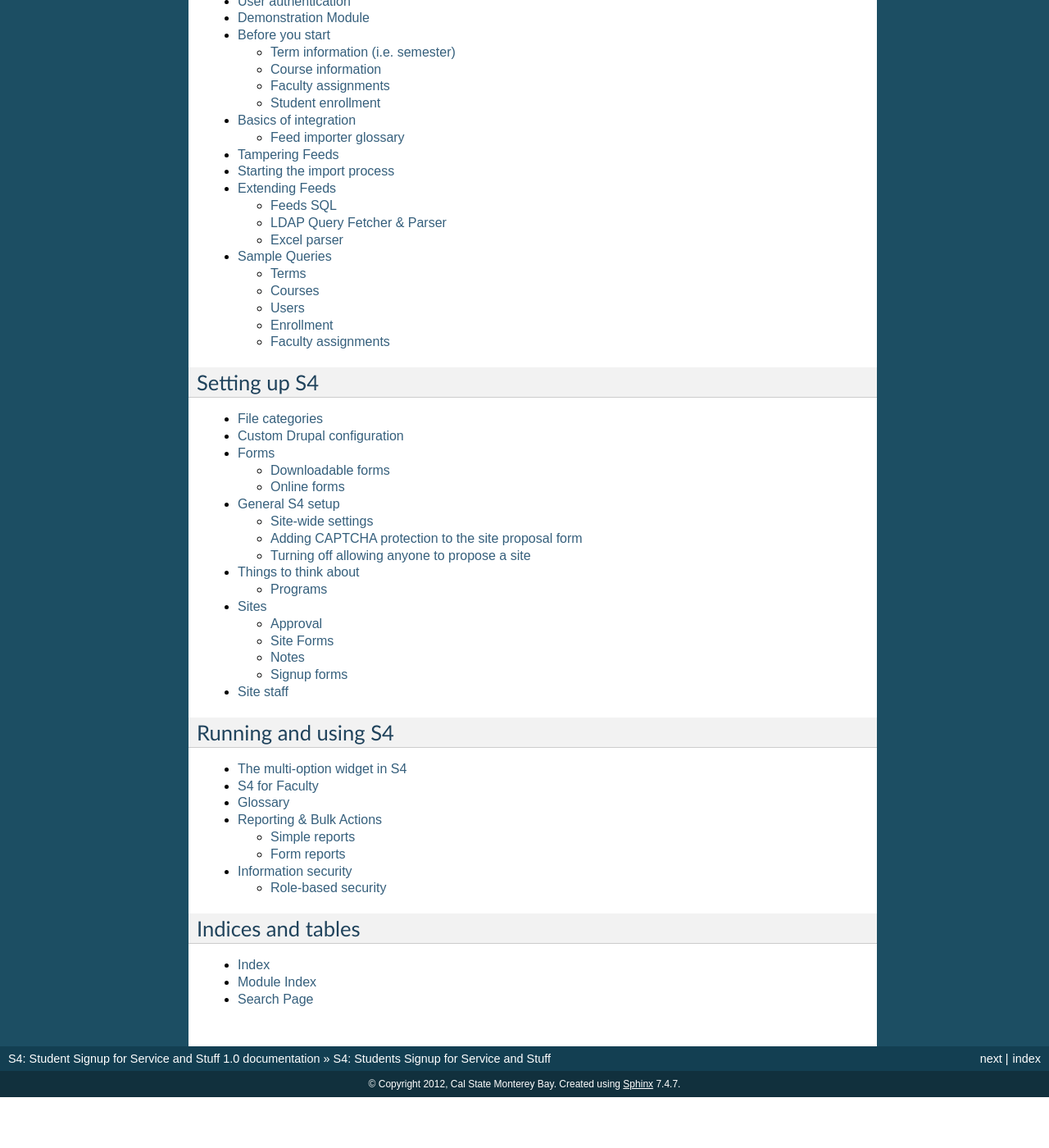
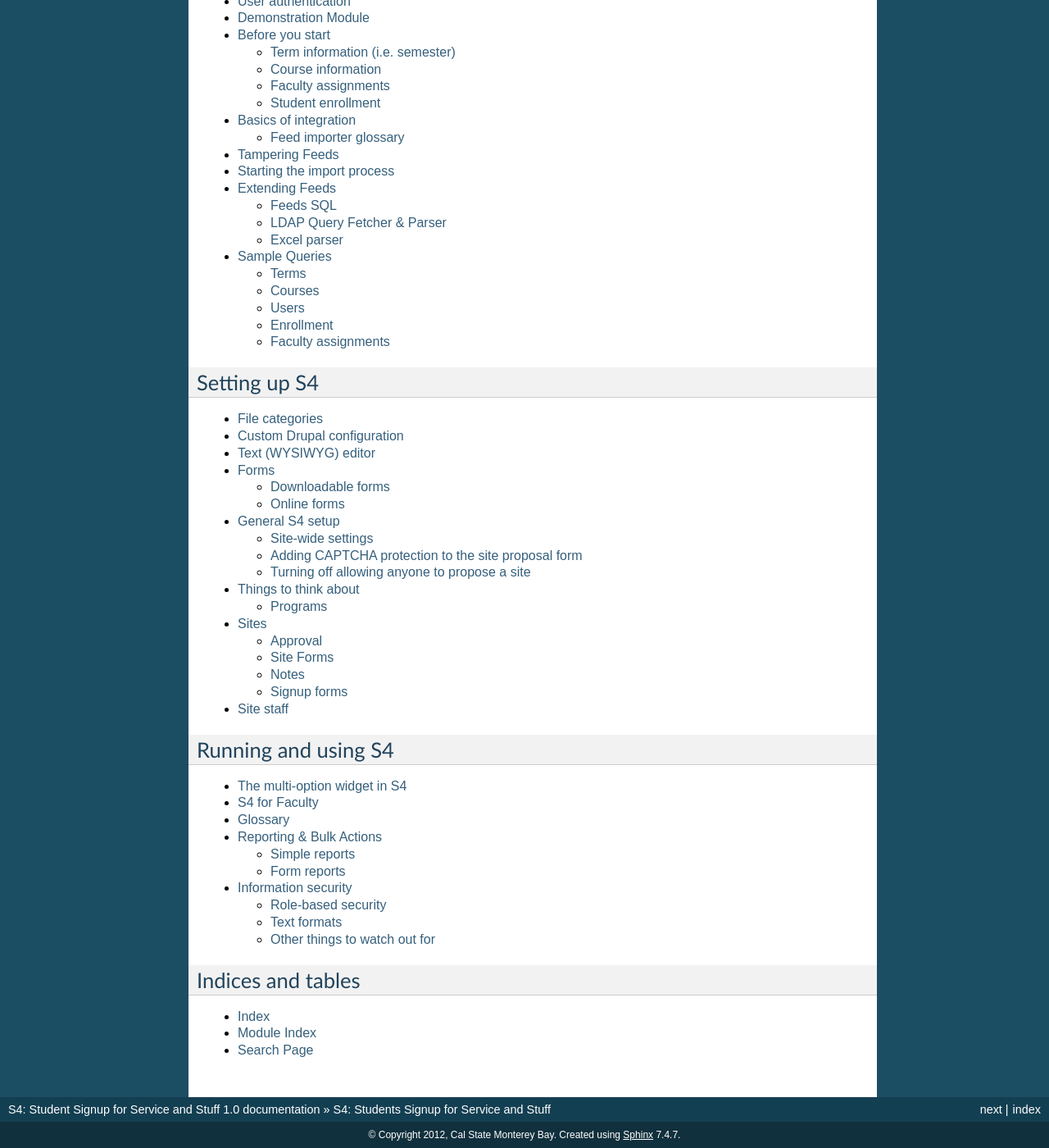
Before and after one commit to calstates4/s4project, a Sphinx documentation site: the page built from docs/index.rst, in a window 1280 px wide and 1400 px high, scrolled down 1033 px. Shown: the whole window at 82% size. Built offline with Sphinx 7.4.7, drawn with Linux system fonts in a browser that asks for light colours; before the commit the page ends 2371 px from its top, so only the background shows below that; some of the changed lines change nothing that is shown.

Commit message:
Added security documentation.

```diff
--- a/docs/running/security.rst
+++ b/docs/running/security.rst
@@ -9,3 +9,40 @@
 ===================
 
 Like all of Drupal sites (see :ref:`drupal`), S4 has a role-based security model. This means that for each "role," i.e. a "staff" user, has different levels of permissions. Users can have multiple roles, and each role adds new permissions to the user with that role. In short, S4 follows an *additive permission* model, where each role you add to a user adds more permissions.
+
+Technical administrators can manage roles, assign roles to users, and create new roles from the **People** administration page (``admin/people``). S4 comes with a pre-defined set of roles:
+
+* **administrator** - The technical admin, this role can do anything on the system.
+* **staff** - A department staff, like a program manager for a Service Learning department, or administrative assistant in an internship program.
+* **site approver** - Someone who's job it is to approve or not approve pending sites, but who cannot view students and courses.
+* **manager** - A user who can add or remove roles to other users.
+
+Each of these role's permissions can be viewed from ``people/permissions/roles``, where you can also add or remove roles.
+
+Important permissions
+---------------------
+
+There are literally hundreds of kinds of permissions available in S4, and most of them are pretty self-explanatory, but a few should be kept an eye on when you are setting up a role:
+
+
+Text formats
+============
+
+S4 filters input from users, including administrators and site staff, to make sure that they cannot inject cross-site scripts into content, and to make sure that your HTML is nice and clean. This is also helpful when users are trying to change fonts, or do other things that would make the site's experience inconsistent. While whatever a user enters in a form is stored as is (with things like SQL injection escaped, of course), it is filtered when it is displayed, meaning if someone types in something that is not allowed, but a filter is changed to allow it, that information will become immediately available.
+
+Technical administrators can find input filters under Admin > Configuration > Content Authoring > Text formats or at ``admin/config/content/formats``. S4 comes with two default formats, **Full HTML** and **Filtered HTML**. Only techincal administrators can use Full HTML, and everyone else is limited to using Filtered HTML. There are two other default formats that should be left alone and are not editable, Plain text and Display Suite code.
+
+You can edit the Filtered HTML format and change the allowed tags by clicking edit and scrolling down to the **Filter settings** area of the form. By default, Filtered HTML only allows the following tags:
+
+``
+<a> <p> <br> <em> <strong> <img> <h2> <h3> <h4> <h5> <h6> <blockquote> <ul> <ol> <li> <dl> <dt> <dd>
+``
+
+You can add other tags to this list if your users need them, but even if you add the ``<script>`` tag, it will be cleaned for cross-site scripts. Note also that even if you add a tag to the list, most users will also need their WYSIWYG editor tweaked to add that corresponding feature (see :ref:`texteditor`).
+
+Other things to watch out for
+=============================
+
+S4 comes with a very secure default set of permissions, but if you are a technical administrator, there are some things that you should definately *not* do:
+
+* **Enabling the PHP filter module** - Because S4 is built on Drupal, there are some modules that are shipped with the project which are not needed by the project and are disabled. You can find modules at ``admin/modules``. PHP filter can be a useful module in some sites, but should be left disabled on your S4 site.
--- /dev/null
+++ b/docs/setup/editor.rst
@@ -0,0 +1,4 @@
+.. _texteditor:
+=====================
+Text (WYSIWYG) editor
+=====================
```
